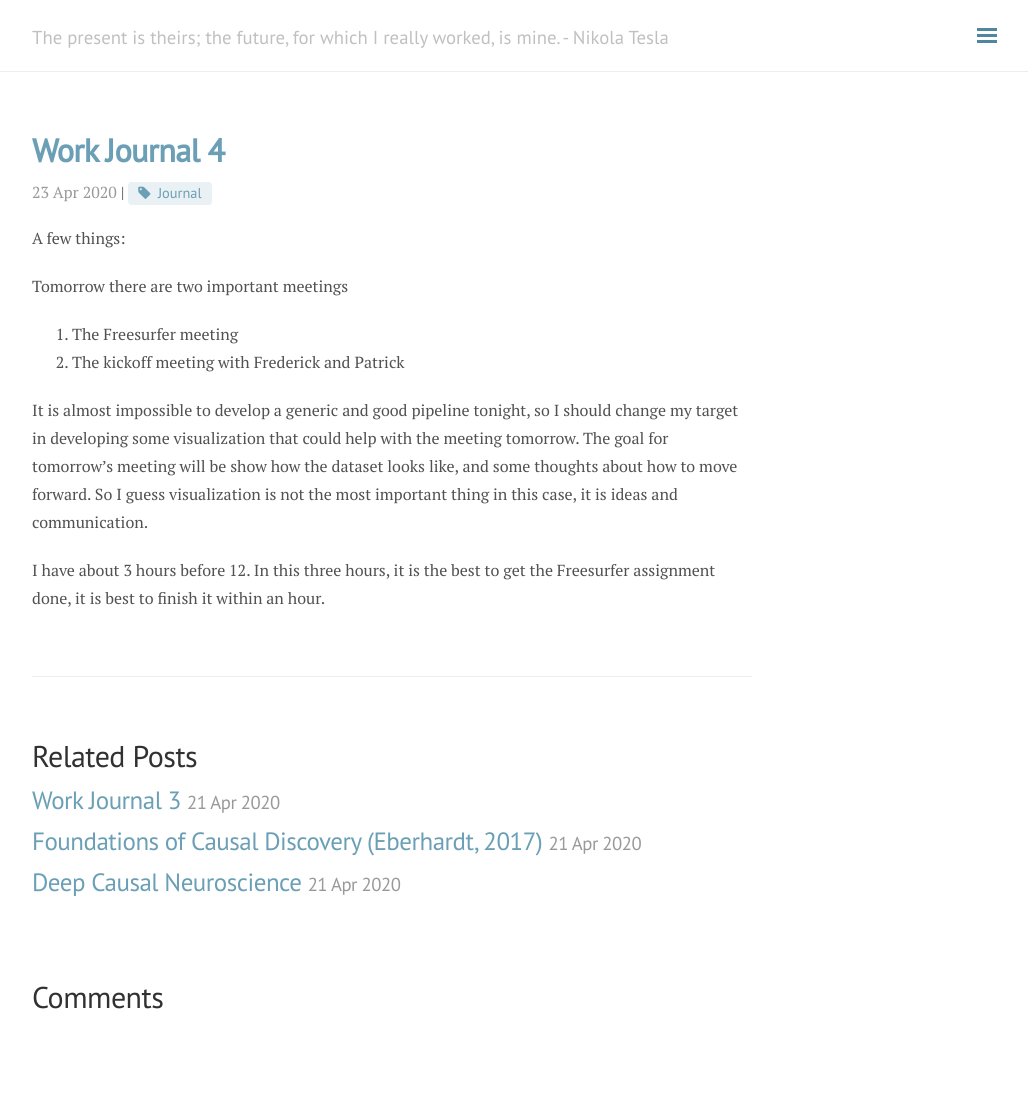
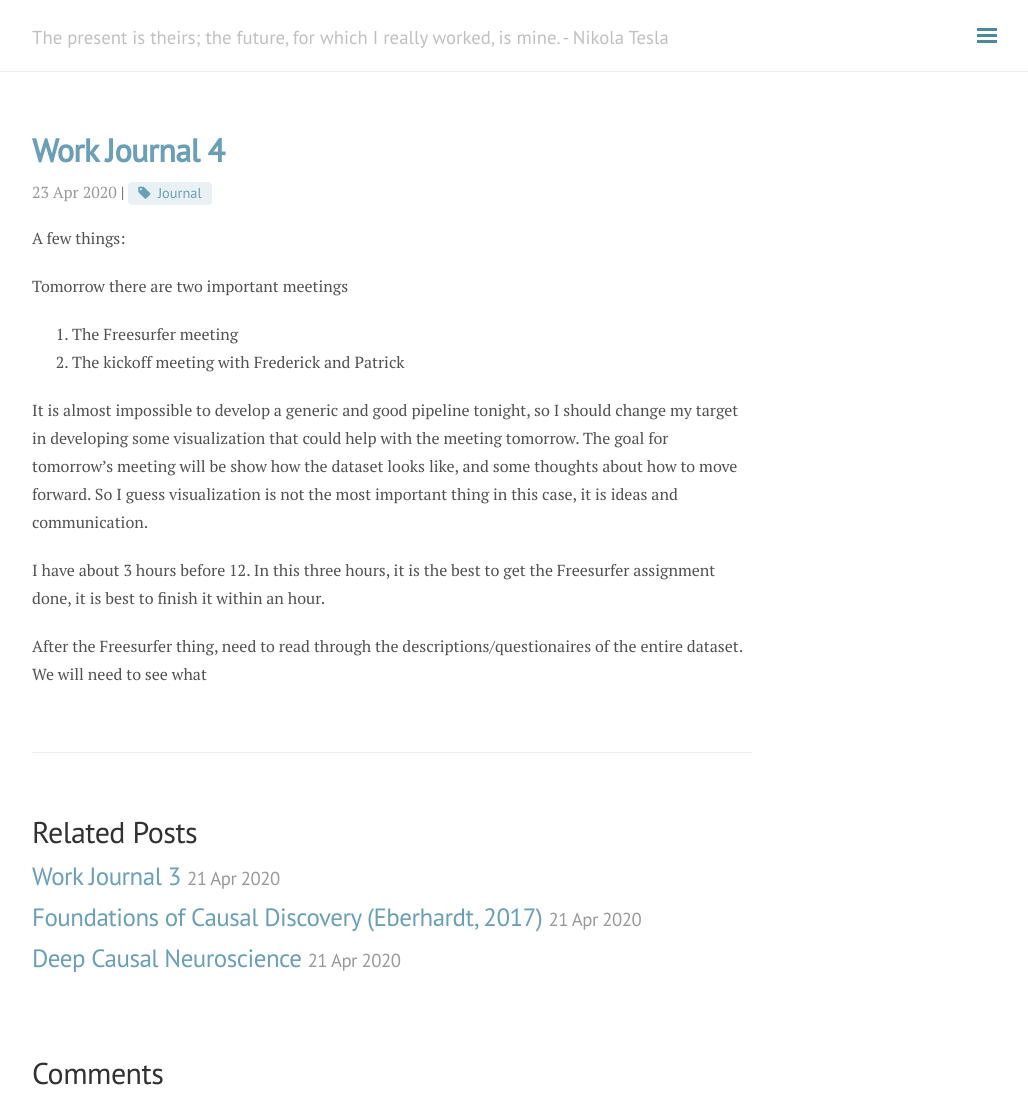
Before and after one commit to andylikescodes/andylikescodes.github.io, a Jekyll site: the page built from _posts/2020-04-23-Work-Journal-4.md, in a window 1280 px wide and 1102 px high. Shown: the whole window, without its empty margins (248-1276 px from the left). Built offline with Jekyll 4.4.1, drawn with Linux system fonts in a browser that asks for light colours; nearby versions of some CDN libraries; comment, search, counter and statistics services are not loaded.

Commit message:
_posts/2020-04-23-Work-Journal-4.md updated from https://stackedit.io/

```diff
--- a/_posts/2020-04-23-Work-Journal-4.md
+++ b/_posts/2020-04-23-Work-Journal-4.md
@@ -15,6 +15,8 @@ It is almost impossible to develop a generic and good pipeline tonight, so I sho
 
 I have about 3 hours before 12. In this three hours, it is the best to get the Freesurfer assignment done, it is best to finish it within an hour.
 
+After the Freesurfer thing, need to read through the descriptions/questionaires of the entire dataset. We will need to see what
+
 <!--stackedit_data:
-eyJoaXN0b3J5IjpbMTkxMDA5NDc3M119
+eyJoaXN0b3J5IjpbLTE3MDk0NzYwODEsMTkxMDA5NDc3M119
 -->
```
